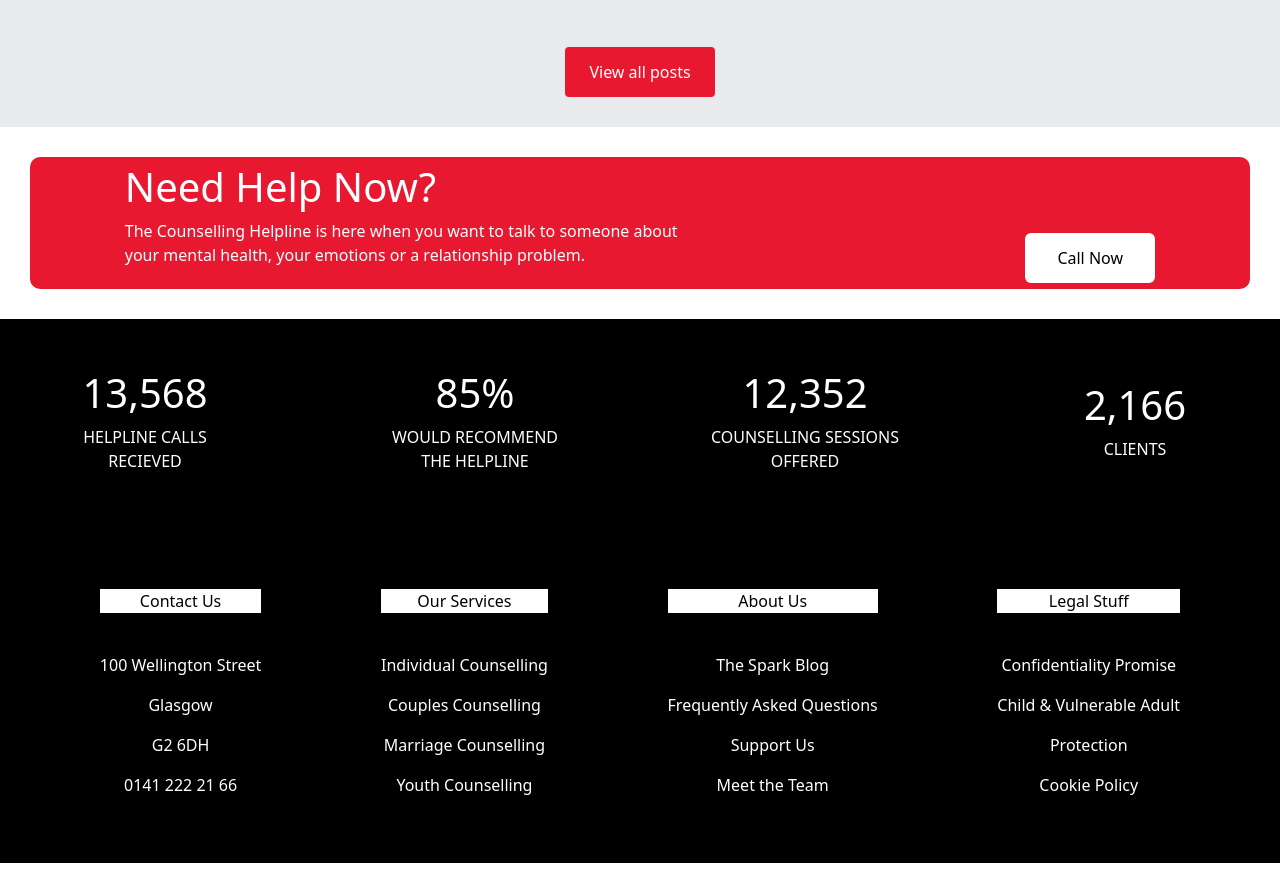
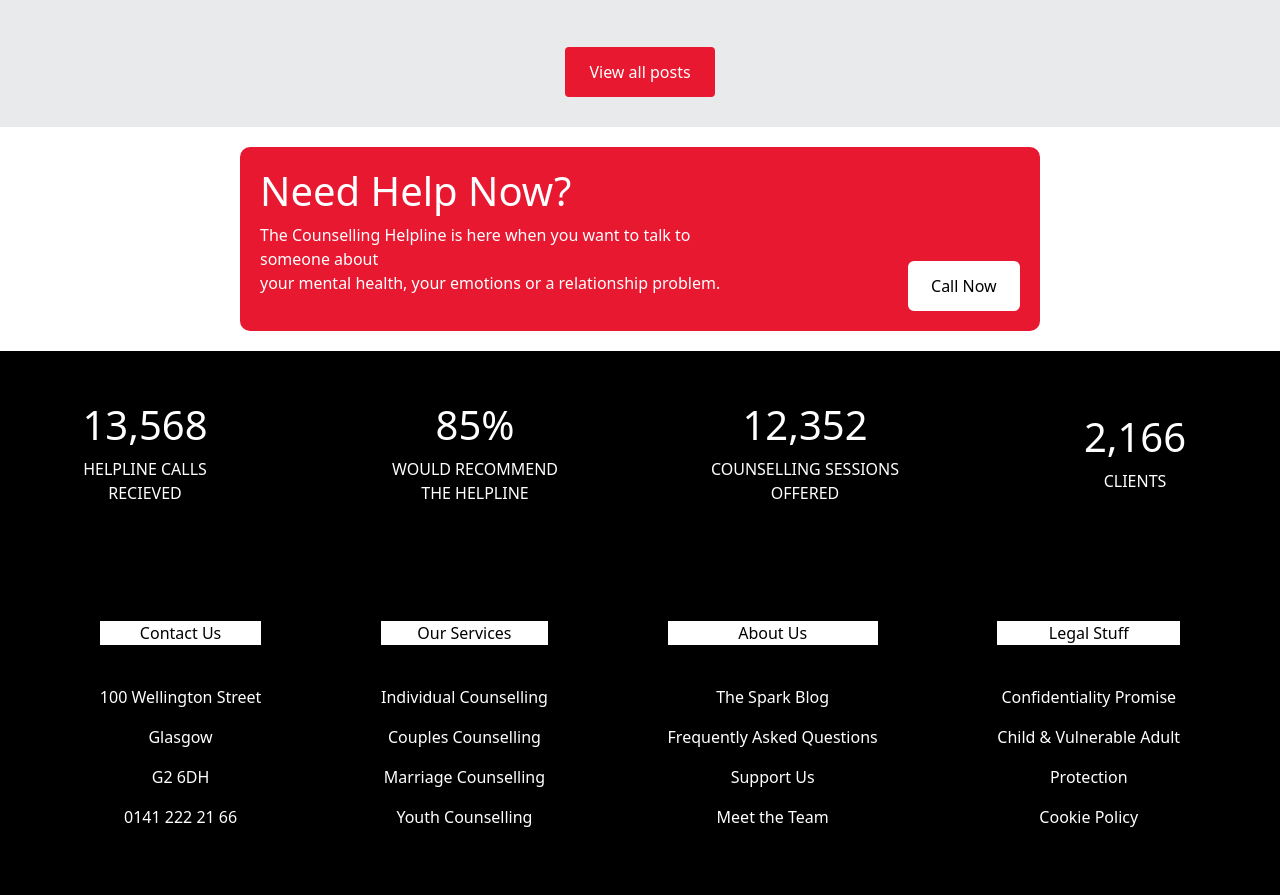
Before and after one commit to gines18/The_Spark, a React (Vite) app: page / in a window 1280 px wide. Shown: the part 3927-4822 px from the top of the page. Before the commit the page ends 4790 px from the top, so only its background shows below. Built offline with nearby package versions, Linux system fonts and the light colour scheme.

Commit message:
change help_container max-width in Help component

```diff
--- a/src/components/Footer.css
+++ b/src/components/Footer.css
@@ -2,7 +2,7 @@
   display: flex;
   flex-direction: row;
   justify-content: space-around;
-  align-items: center;
+
   background-color: black;
   color: white;
   padding: 50px;
@@ -14,10 +14,3 @@
   background-color: white;
   color: black;
 }
-
-@media (max-width: 390px) {
-  #footer_underline {
-    background-color: white;
-    color: black;
-  }
-}
--- a/src/components/Help.css
+++ b/src/components/Help.css
@@ -1,16 +1,17 @@
 #help_container {
   display: flex;
   flex-direction: row;
-  justify-content: space-around;
+  justify-content: center;
   align-items: center;
-  margin: 30px;
-  padding: 6px;
+  margin: 20px;
+  padding: 20px;
   border-radius: 10px;
   background-color: #e71830;
   gap: 170px;
   color: white;
-  position: relative;
+  max-width: 800px;
   z-index: 1;
+  width: 80%;
 }
 
 #help_button {
@@ -43,8 +44,14 @@
     display: flex;
     flex-direction: column;
     gap: 0px;
+    padding: 20px;
   }
   #help_button {
     align-self: flex-end;
   }
 }
+
+#help_container_main{
+  display: flex;
+  justify-content: center;
+}
--- a/src/components/Help.jsx
+++ b/src/components/Help.jsx
@@ -1,30 +1,26 @@
 import React from "react";
 import "./Help.css";
-import {motion} from 'framer-motion'
+import { motion } from "framer-motion";
 
 function Help() {
-
   const handleCall = () => {
     window.location.href = `tel:${123456789}`;
   };
 
   return (
     <>
-      <motion.div id="help_container"
-      initial={{
-        y: "100px"
-      }}
-
-       whileInView={{
-          y: 0 ,
+    <div id="help_container_main">
+      <motion.div
+        id="help_container"
+        initial={{
+          y: "100px",
+        }}
+        whileInView={{
+          y: 0,
           transition: {
             duration: 3,
           },
         }}
-
-
-
-
       >
         <div>
           <h1>Need Help Now?</h1>
@@ -39,6 +35,7 @@ function Help() {
           <p onClick={handleCall}>Call Now</p>
         </div>
       </motion.div>
+      </div>
     </>
   );
 }
```
